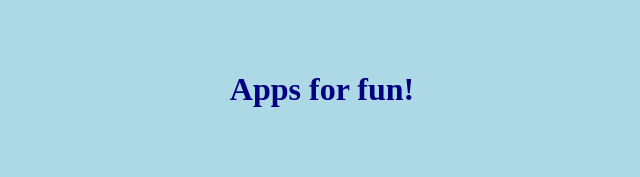
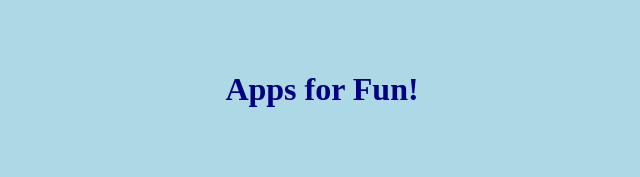
Before and after one commit to secphish/apks, a plain HTML site: page index.html in a window 1280 px wide. Shown: the top 177 px of the page, 328-968 px from the left. Drawn offline with Linux system fonts and the light colour scheme.

Commit message:
H1 change

```diff
--- a/index.html
+++ b/index.html
@@ -6,7 +6,7 @@
 
 <body>
 
-<h1>Apps for fun!</h1>
+<h1>Apps for Fun!</h1>
 
 
 <p class="intro">Apps I've created while leaning Android development for fun.</p>
```
